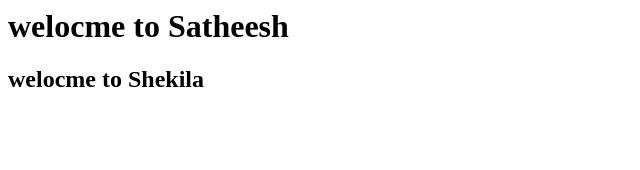
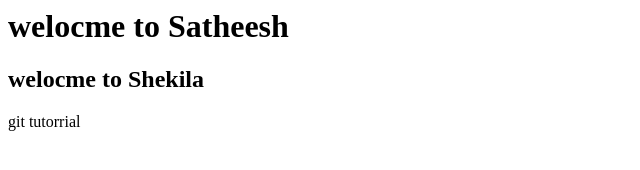
Before and after one commit to satheesh537/quantum, a plain HTML site: page index.html in a window 1280 px wide. Shown: the full height of the page, 0-640 px from the left. Drawn offline with Linux system fonts and the light colour scheme.

Commit message:
paragraph tag is added

```diff
--- a/index.html
+++ b/index.html
@@ -5,5 +5,6 @@
 
         <h1>welocme to Satheesh </h1>
         <h2>welocme to Shekila </h2>
+        <p>git tutorrial </p>
     </body>
 </html>
```
